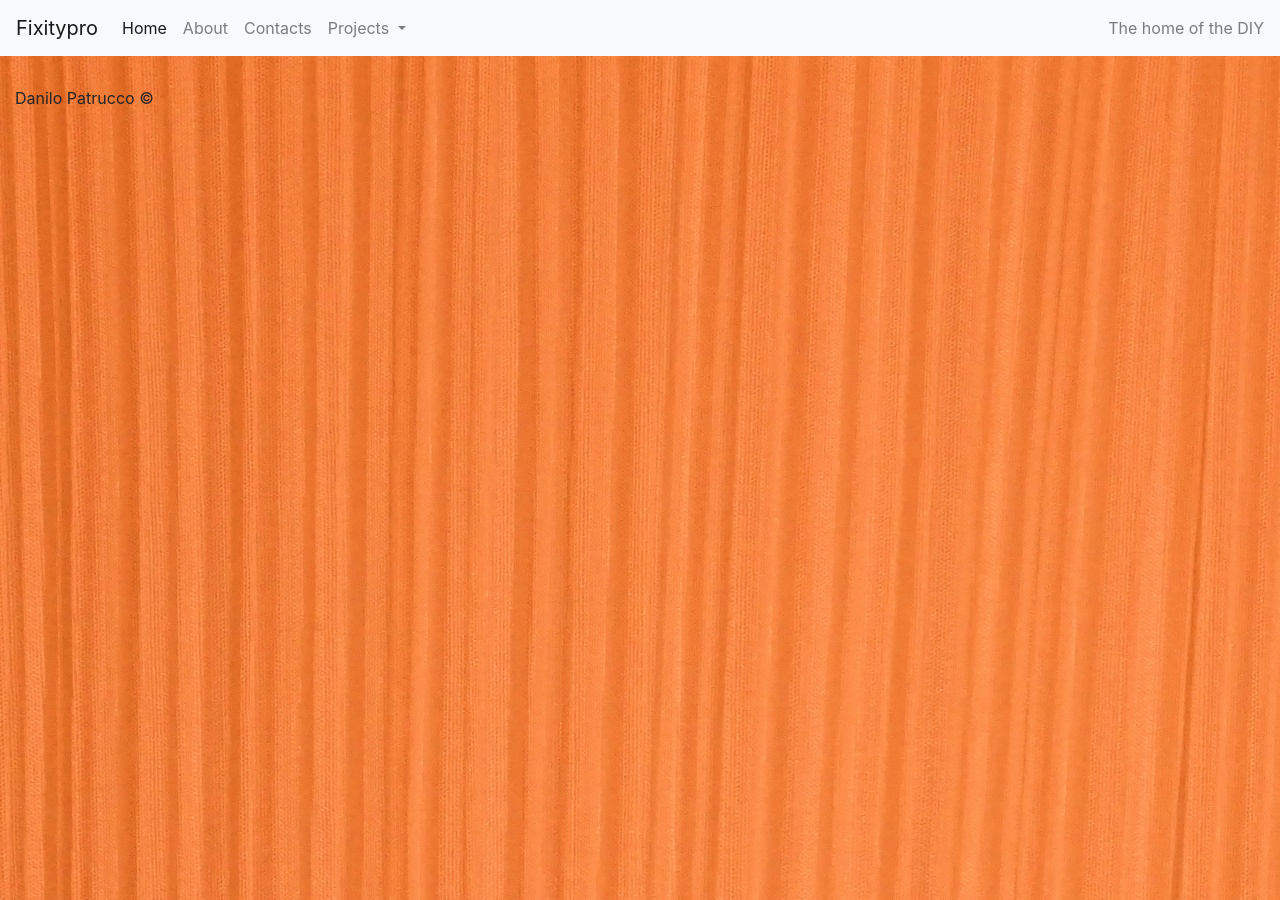
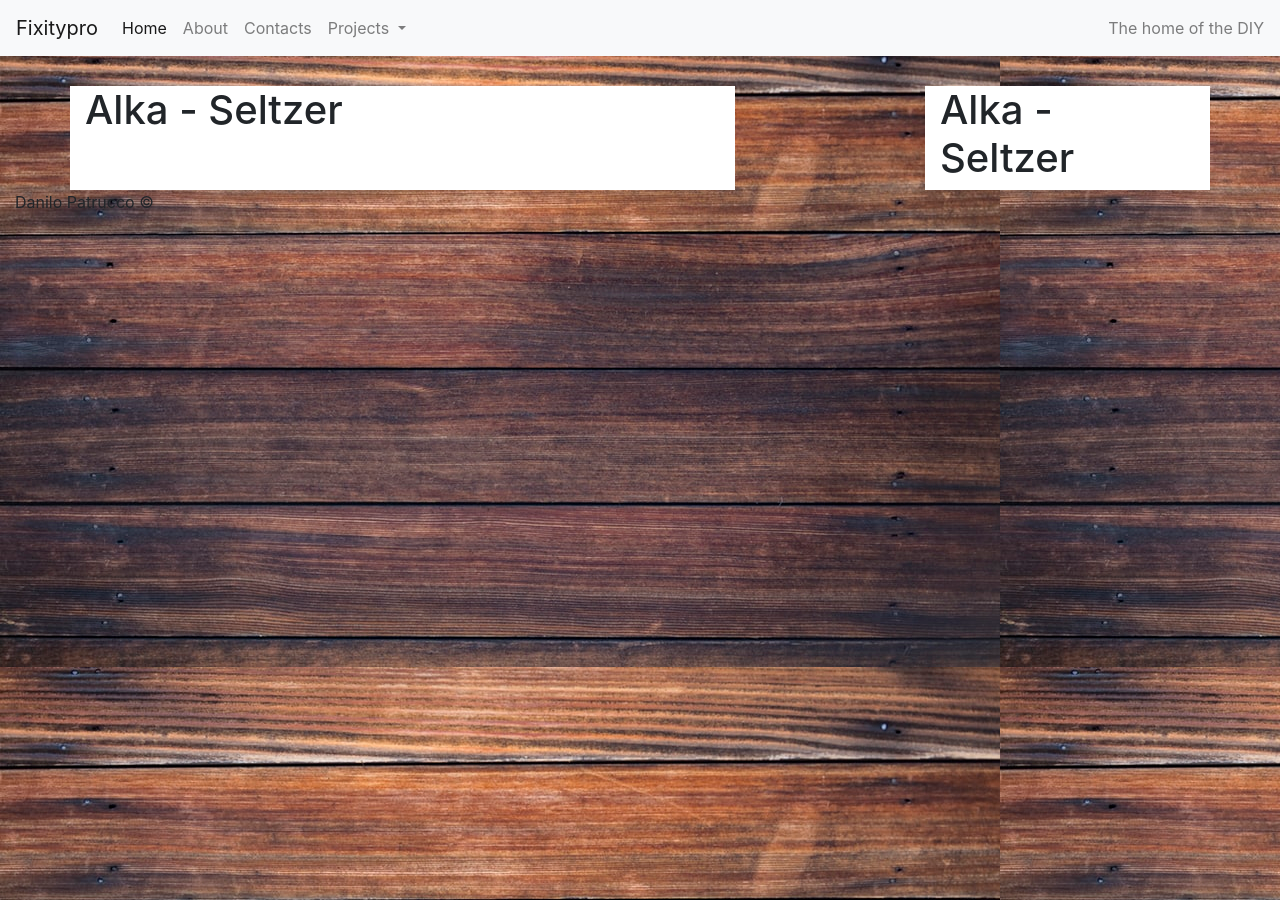
Before and after one commit to danilo-patrucco/Final_project_IS117, a Jekyll site: the page built from Projects.html, in a window 1280 px wide. Built offline with Jekyll 4.4.1, drawn with Linux system fonts in a browser that asks for light colours.

Commit message:
Task: Changed background

```diff
--- a/Projects.html
+++ b/Projects.html
@@ -4,7 +4,13 @@
 ---
 <div class="container">
     <div class="row">
-        <div class="col-sm-12">
+        <div class="col-sm-7" style="background-color: white">
+            <h1>Alka - Seltzer</h1>
+        </div>
+        <div class="col-sm-2">
+        </div>
+        <div class="col-sm-3"style="background-color: white">
+            <h1>Alka - Seltzer</h1>
         </div>
     </div>
 </div>
--- a/_layouts/default.html
+++ b/_layouts/default.html
@@ -10,7 +10,7 @@
     <link rel="stylesheet" href="https://stackpath.bootstrapcdn.com/bootstrap/4.4.1/css/bootstrap.min.css" integrity="sha384-Vkoo8x4CGsO3+Hhxv8T/Q5PaXtkKtu6ug5TOeNV6gBiFeWPGFN9MuhOf23Q9Ifjh" crossorigin="anonymous">
     <link href="https://fonts.googleapis.com/css?family=Lilita+One&display=swap" rel="stylesheet">
     <style>
-        body {background-image: url("https://danilo-patrucco.github.io/Final_project_IS117/images/orange-fibre-pattern-background.jpg");}
+        body {background-image: url("https://danilo-patrucco.github.io/Final_project_IS117/images/bckground.jpeg");}
     </style>
 
     <title>
```
Also changed, not shown: images/bckground.jpeg (added).
